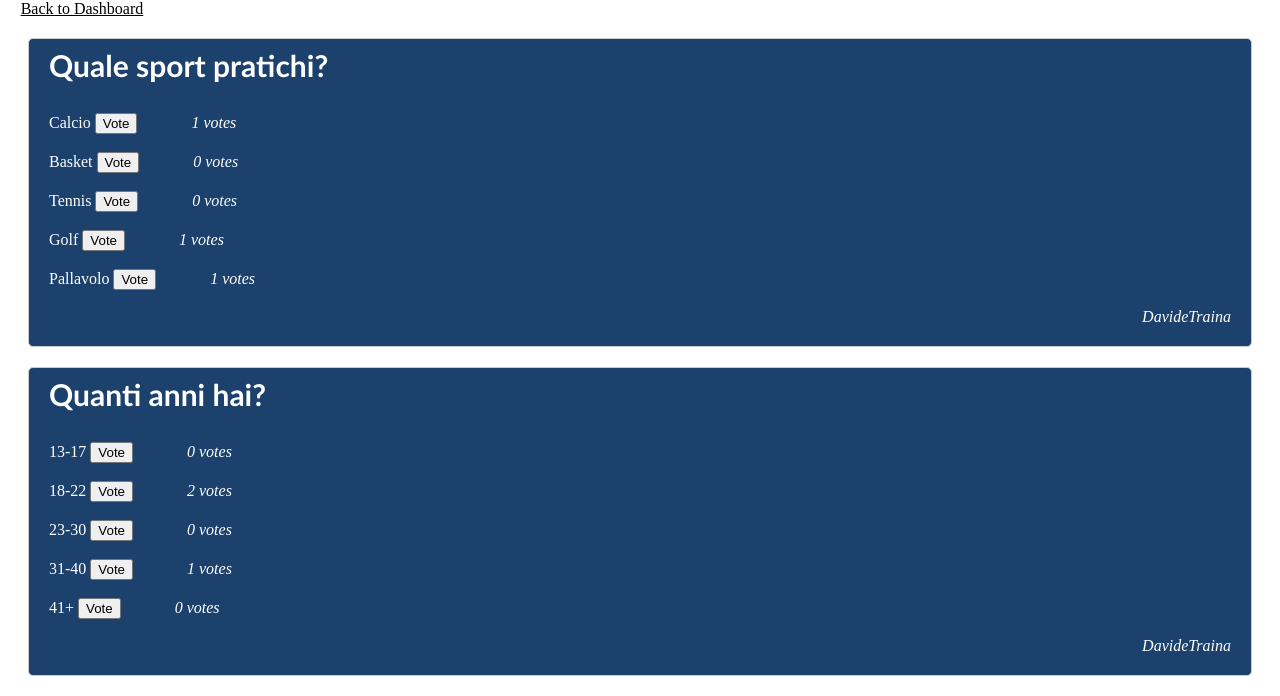
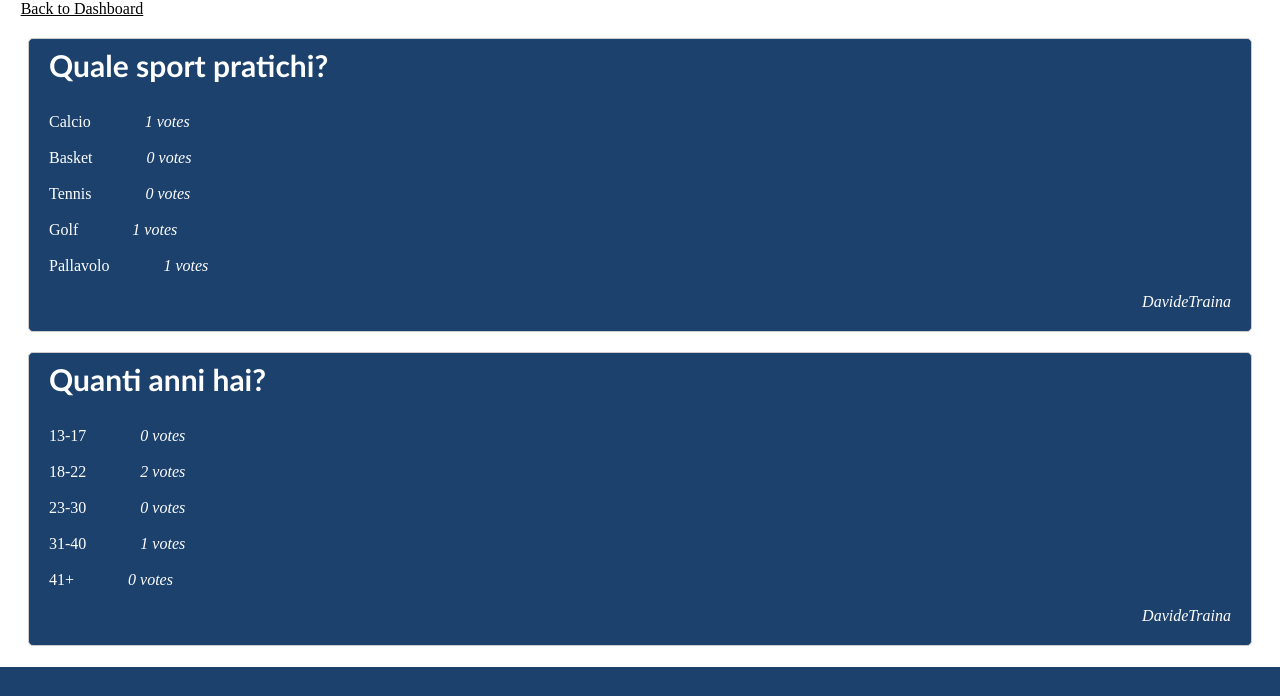
Before and after one commit to trainadavide/PollingAPI, a Django app: page /accounts/2/ in a window 1280 px wide. Shown: the part 133-829 px from the top of the page. After the commit the page ends 800 px from the top, so only its background shows below. Run offline with Django 5.2, Linux system fonts and the light colour scheme; data comes from the database, SQL or seed files in the repository.

Commit message:
user page fixed

```diff
--- a/polls_app/templates/User.html
+++ b/polls_app/templates/User.html
@@ -19,9 +19,6 @@
                     <form method="POST" action="{% url 'vote' poll.id option.id %}">
                     {% csrf_token %}
                         <div>{{ option.text }}
-                            {% if user not in poll.responded_users.all %}
-                                <button class="vote" type="submit">Vote</button>
-                            {% endif %}
 
                             <i class="votes" style="margin-left: 50px">{{ option.votes }} votes</i>
                         </div>
```
